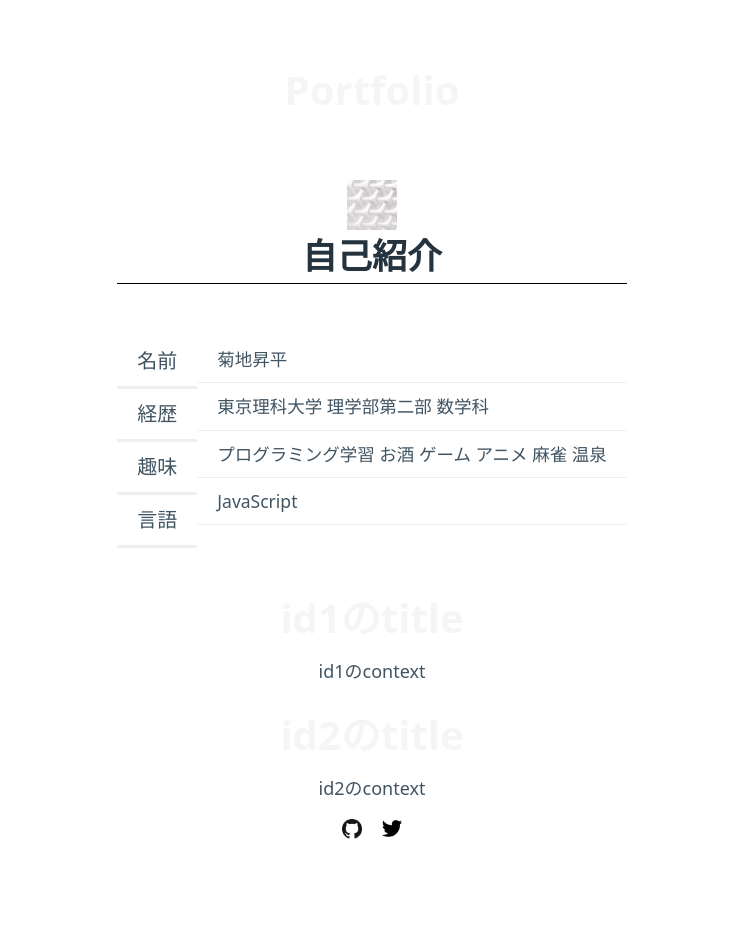
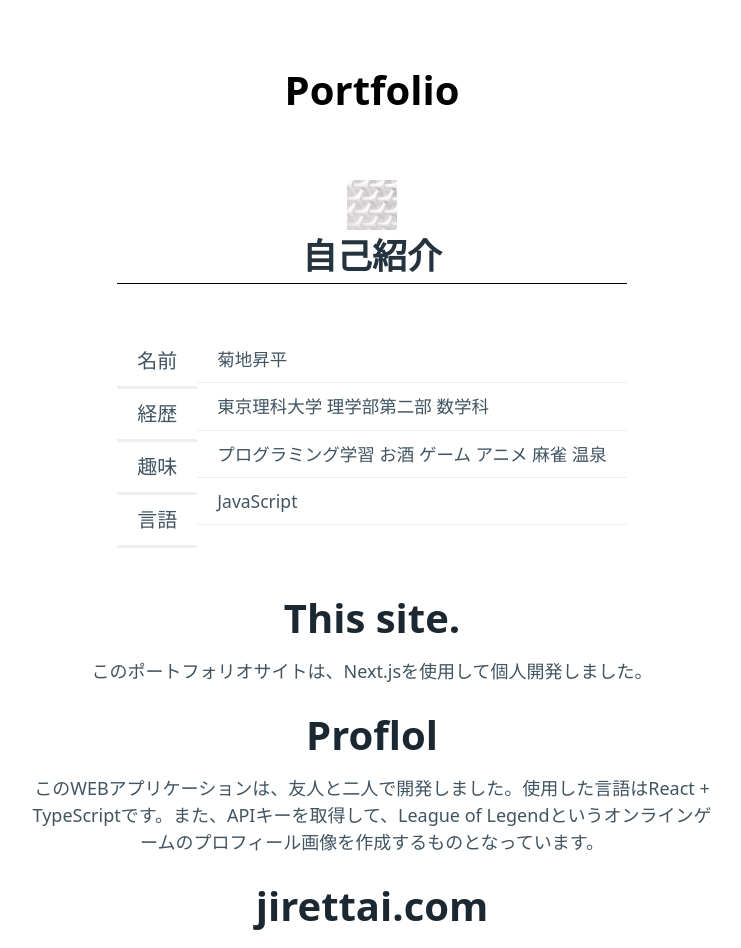
Before and after one commit to skikuchi7329/Portfolio, a Next.js app: page / in a window 1280 px wide. Shown: the top 948 px of the page, without its empty margins (268-1009 px from the left). Built offline with nearby package versions, Linux system fonts and the light colour scheme.

Commit message:
feat: Add works to data

```diff
--- a/src/components/Articles/index.tsx
+++ b/src/components/Articles/index.tsx
@@ -9,7 +9,7 @@ type Props = {
 const Article = ({title, content}:Props) => {
   return (
     <StyledArticle>
-      <h1 className="title"><Link href="/posts/1">{title}</Link></h1>
+      <h1 className="title">{title}</h1>
       <p className="content">{content}</p>
     </StyledArticle>
   )
--- a/src/components/Header/index.styled.tsx
+++ b/src/components/Header/index.styled.tsx
@@ -9,7 +9,7 @@ const StyledHeader = styled.header`
 
   a {
     text-decoration: none;
-    color: whitesmoke;
+    color: black;
   }
 
 `;
--- a/src/components/layout/index.tsx
+++ b/src/components/layout/index.tsx
@@ -22,6 +22,7 @@ export default function Layout({ children, title, description }: Props) {
         <title>{pageTitle}</title>
         <meta name="description" content={description || "my blog"} />
         <link rel="stylesheet" href="https://unpkg.com/@picocss/pico@1.*/css/pico.min.css" />
+        <html data-theme="light"></html>
       </Head>
       <Header />
       <About />
--- a/src/data/index.ts
+++ b/src/data/index.ts
@@ -1,10 +1,18 @@
 export const data = [
   {
-    title: 'id1のtitle',
-    content: 'id1のcontext',
+    title: 'This site.',
+    content: 'このポートフォリオサイトは、Next.jsを使用して個人開発しました。',
   },
   {
-    title: 'id2のtitle',
-    content: 'id2のcontext',
+    title: 'Proflol',
+    content: 'このWEBアプリケーションは、友人と二人で開発しました。使用した言語はReact + TypeScriptです。また、APIキーを取得して、League of Legendというオンラインゲームのプロフィール画像を作成するものとなっています。',
   },
+  {
+    title: 'jirettai.com',
+    content: 'このホームページは、私が所属している、合同会社じれったいのホームページで、私はフロントエンドエンジニアとして、このホームページ作成に携わりました。使用言語は、Reactです。'
+  },
+  {
+    title: 'Weblio英会話のLP',
+    content: '私の初の実務経験は、このWeblio英会話のLP作成でした。使用言語は,pug,SCSS,JavaScriptでフロントエンドエンジニアとして主にマークアップを担当しました。'
+  }
 ]
```
